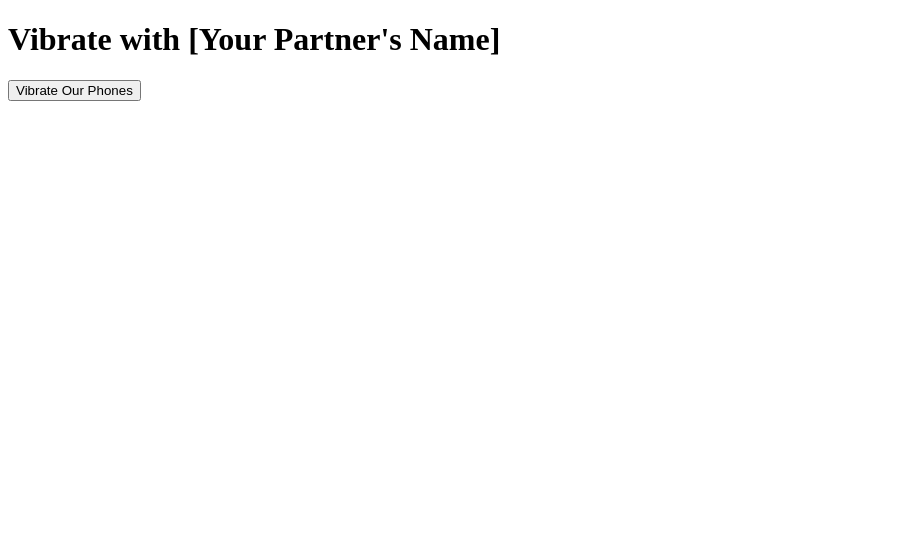
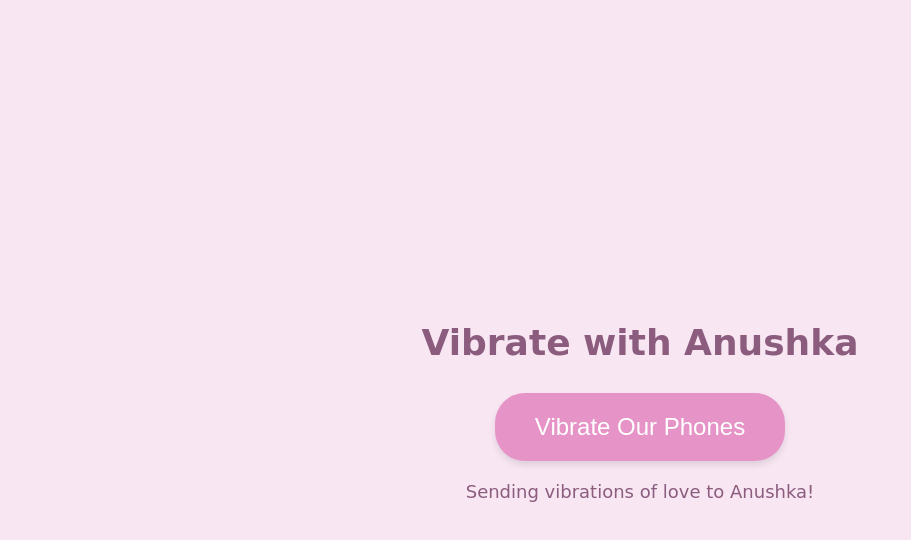
Before and after one commit to xarweb/vibrationBtn, a website: page index.html in a window 1280 px wide. Shown: the whole page, without its empty margins (0-911 px from the left). Drawn offline with Linux system fonts and the light colour scheme.

Commit message:
Update index.html and script.js with personalized design for Anushka

```diff
--- a/index.html
+++ b/index.html
@@ -1,11 +1,52 @@
 <!DOCTYPE html>
 <html>
 <head>
-  <title>Interactive Vibration</title>
+  <title>Anushka's Vibration Button</title>
+  <style>
+    body {
+      font-family: 'Parisienne', cursive;
+      background-color: #f8e7f3;
+      display: flex;
+      flex-direction: column;
+      justify-content: center;
+      align-items: center;
+      height: 100vh;
+      margin: 0;
+    }
+
+    h1 {
+      color: #8b5c7e;
+      font-size: 36px;
+      margin-bottom: 30px;
+    }
+
+    #vibrateButton {
+      background-color: #e694c7;
+      color: #fff;
+      font-size: 24px;
+      padding: 20px 40px;
+      border: none;
+      border-radius: 30px;
+      box-shadow: 0 4px 6px rgba(0, 0, 0, 0.1);
+      cursor: pointer;
+      transition: transform 0.3s ease;
+    }
+
+    #vibrateButton:hover {
+      transform: scale(1.1);
+    }
+
+    .message {
+      margin-top: 20px;
+      font-size: 18px;
+      color: #8b5c7e;
+    }
+  </style>
 </head>
 <body>
-  <h1>Vibrate with [Your Partner's Name]</h1>
+  <h1>Vibrate with Anushka</h1>
   <button id="vibrateButton">Vibrate Our Phones</button>
+  <div class="message">Sending vibrations of love to Anushka!</div>
 
   <script src="script.js"></script>
 </body>
--- a/script.js
+++ b/script.js
@@ -11,7 +11,7 @@ document.getElementById('vibrateButton').addEventListener('click', () => {
 
 function sendVibrationRequest() {
   // Make an AJAX request to your server with the vibration request
-  fetch('http://your-server.com/vibrate')
+  fetch('/vibrate')
     .then(response => response.json())
     .then(data => {
       if (data.success) {
```
